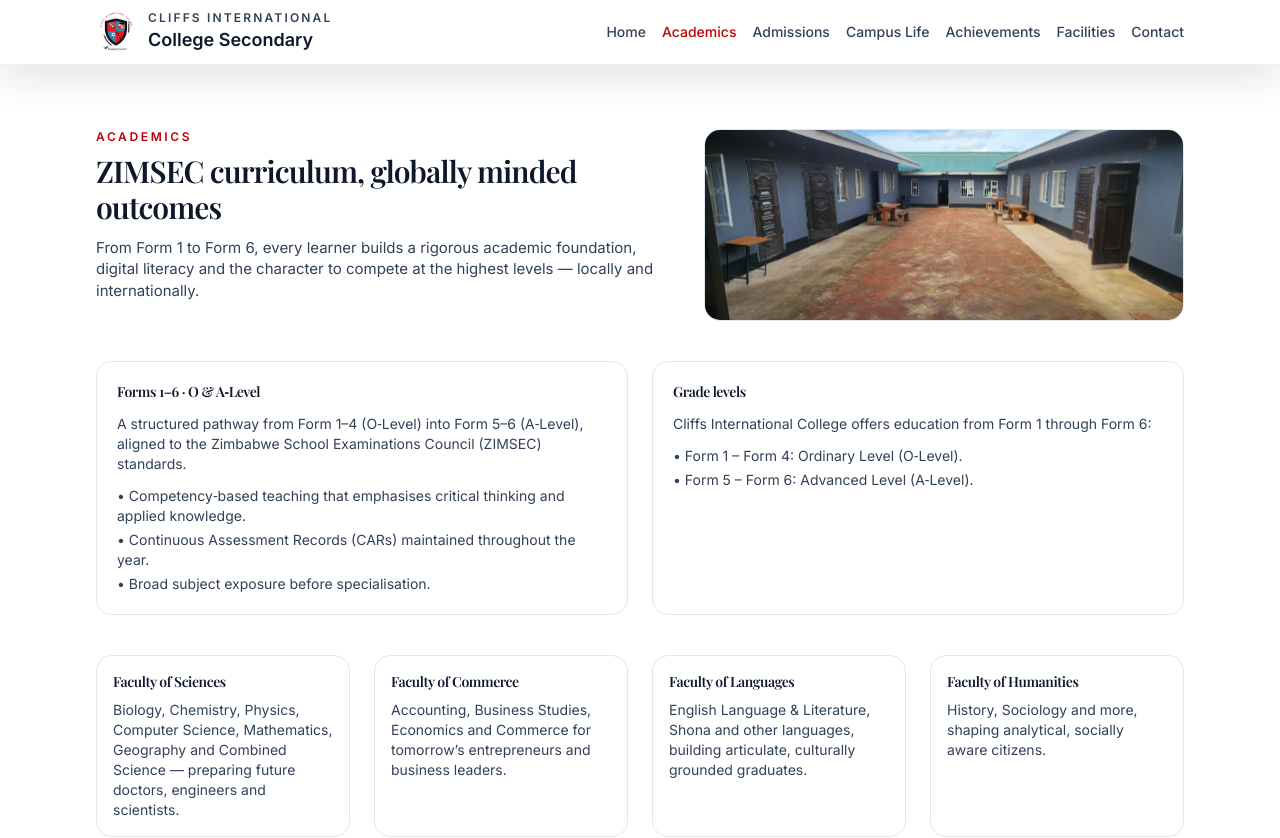
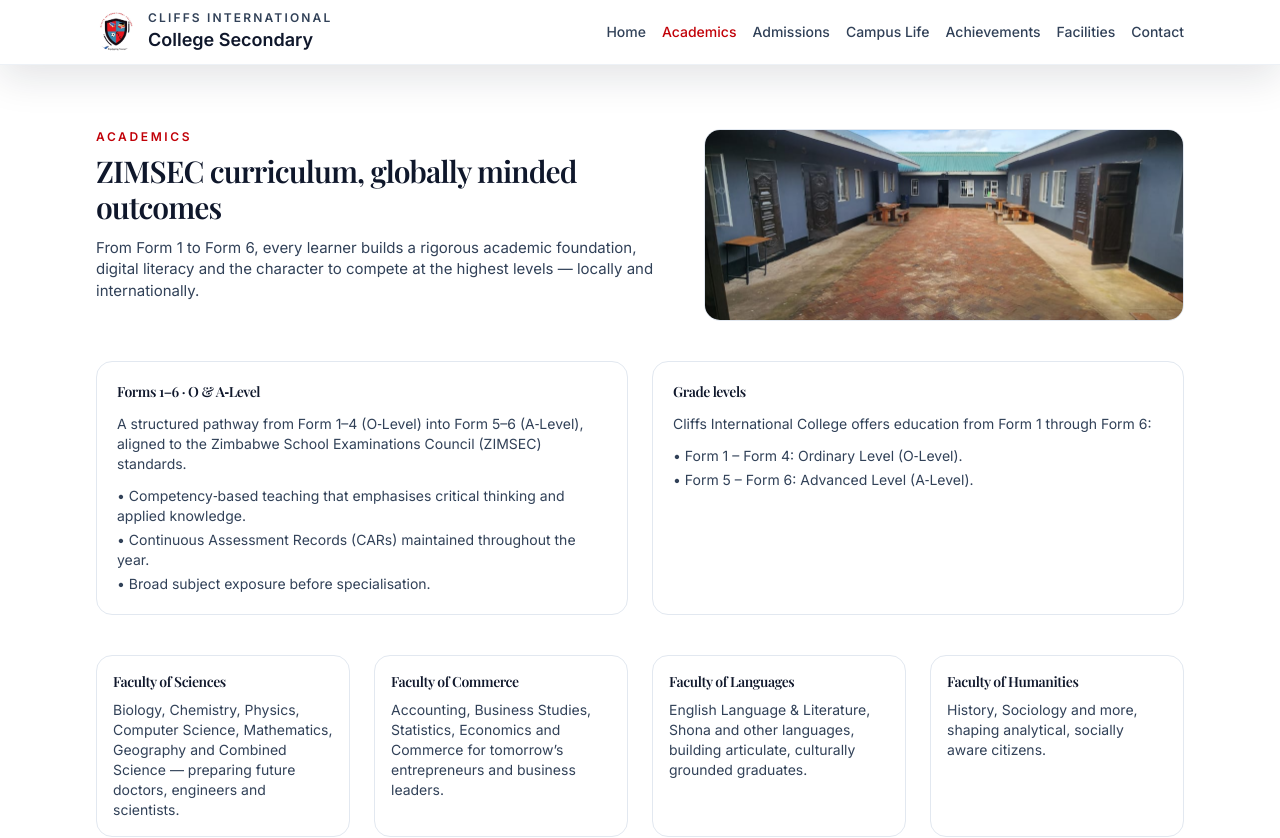
Before and after one commit to badcapitainn/cliff-international-school, a Next.js app: page /academics in a window 1280 px wide. Shown: the top 838 px of the page. Built offline with nearby package versions, Linux system fonts and the light colour scheme; a web font is replaced by a local one.

Commit message:
adding subject statistics to commercials box

```diff
--- a/src/app/academics/page.tsx
+++ b/src/app/academics/page.tsx
@@ -121,7 +121,7 @@
             },
             {
               title: "Faculty of Commerce",
-              body: "Accounting, Business Studies, Economics and Commerce for tomorrow’s entrepreneurs and business leaders.",
+              body: "Accounting, Business Studies, Statistics, Economics and Commerce for tomorrow’s entrepreneurs and business leaders.",
             },
             {
               title: "Faculty of Languages",
```
